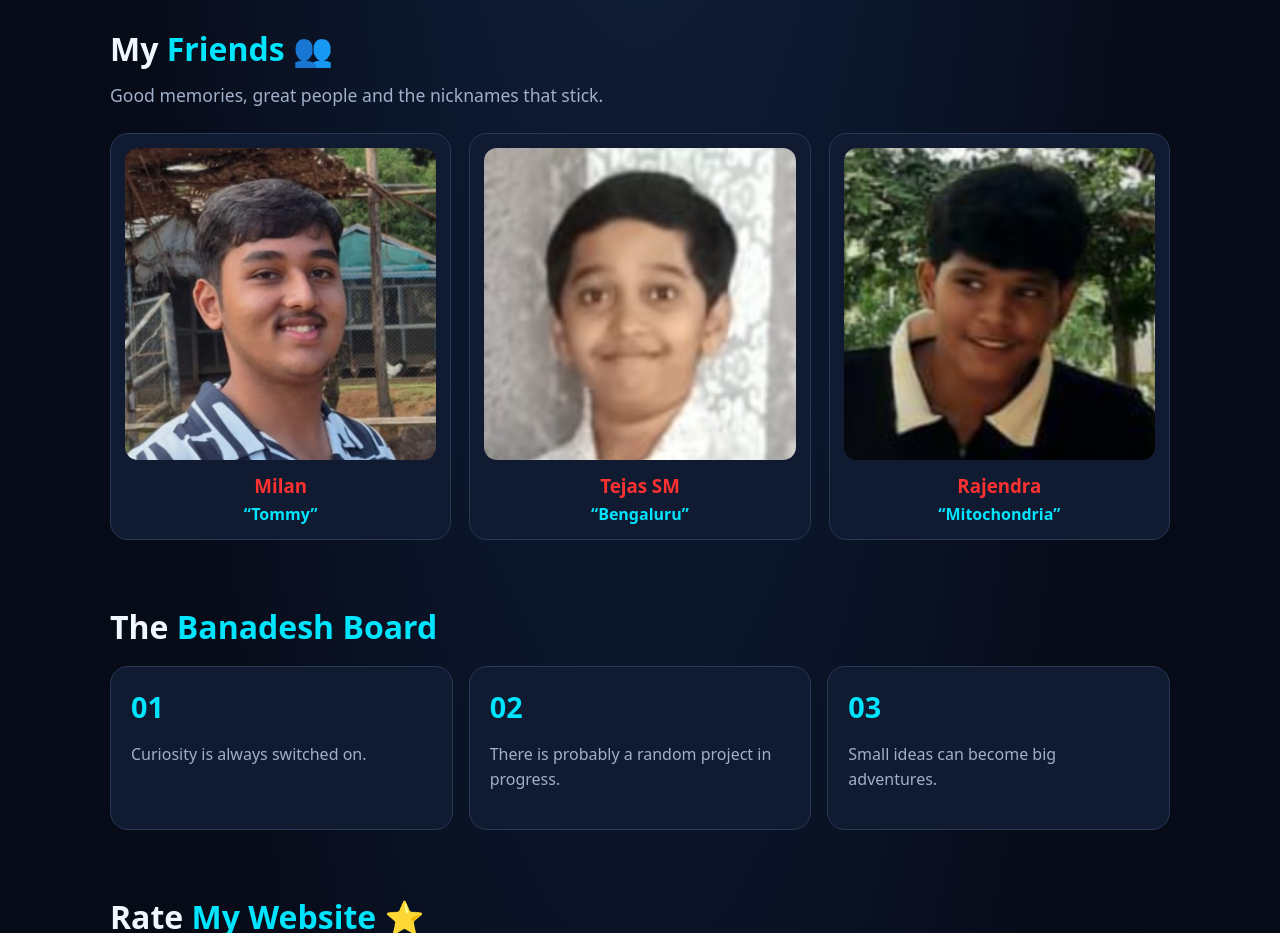
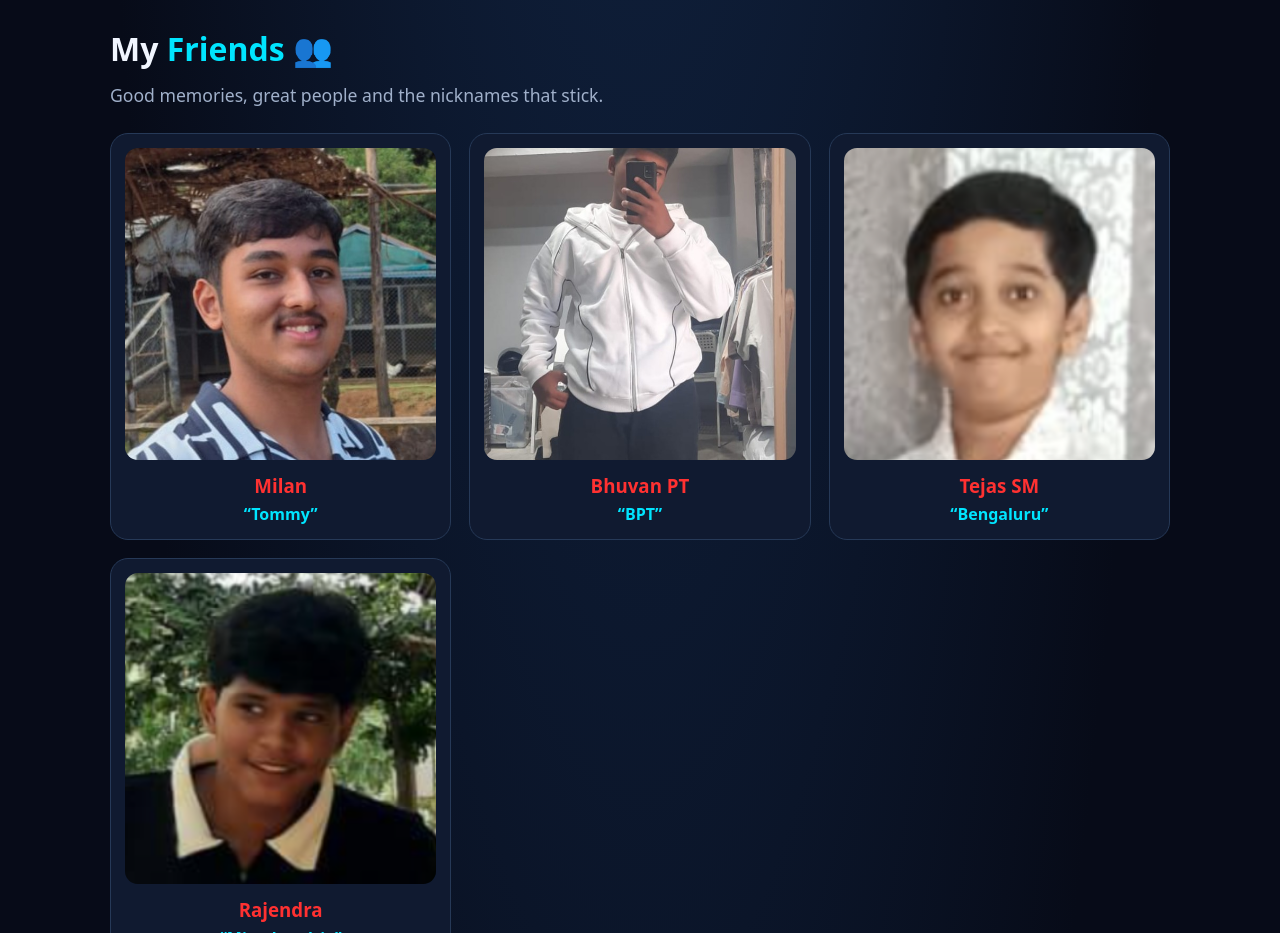
Before and after one commit to BSMbro1/bsmbro1.github.io, a plain HTML site: page index.html in a window 1280 px wide. Shown: the part 2060-2993 px from the top of the page. Drawn offline with Linux system fonts and the light colour scheme.

Commit message:
Update index.html

```diff
--- a/index.html
+++ b/index.html
@@ -393,6 +393,16 @@ footer{
       <h3>Milan</h3>
       <p class="friend-nickname">“Tommy”</p>
     </article>
+    <article class="friend-card">
+  <img
+    src="friends/WhatsApp%20Image%202026-11-19%20at%209.45.48%20PM.jpeg"
+    alt="Bhuvan PT"
+    class="friend-photo"
+    loading="lazy"
+  >
+  <h3>Bhuvan PT</h3>
+  <p class="friend-nickname">“BPT”</p>
+</article>
     <article class="friend-card">
   <img
     src="friends/Screenshot%202026-11-19%20203714.png"
```
